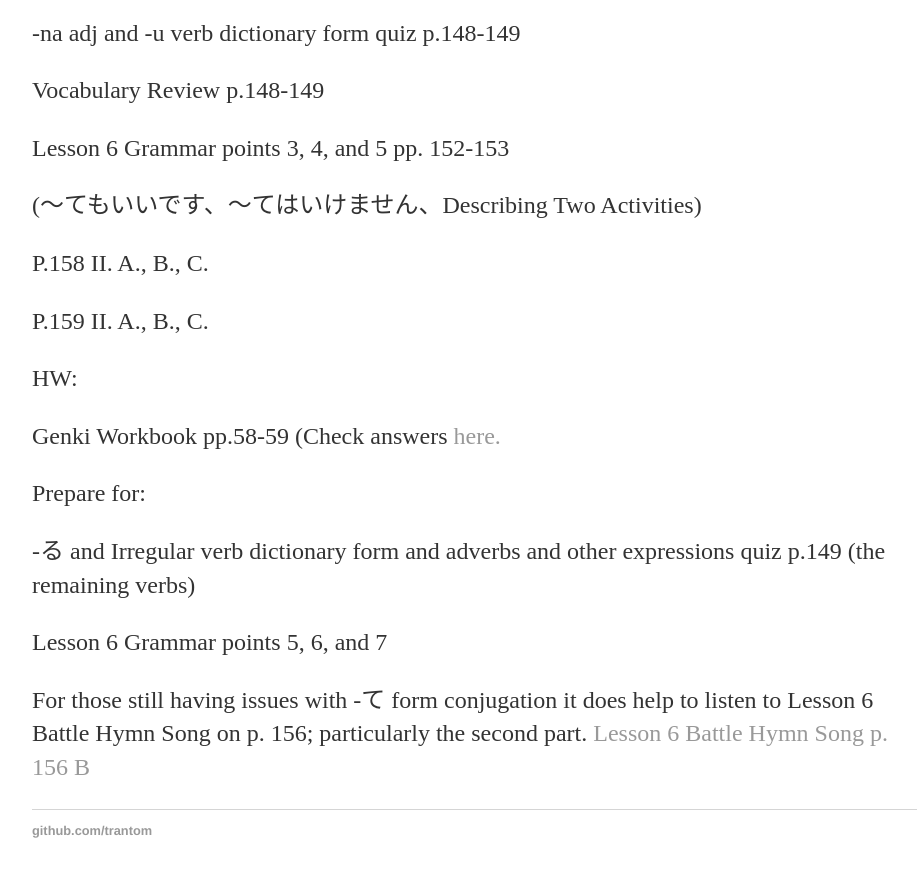
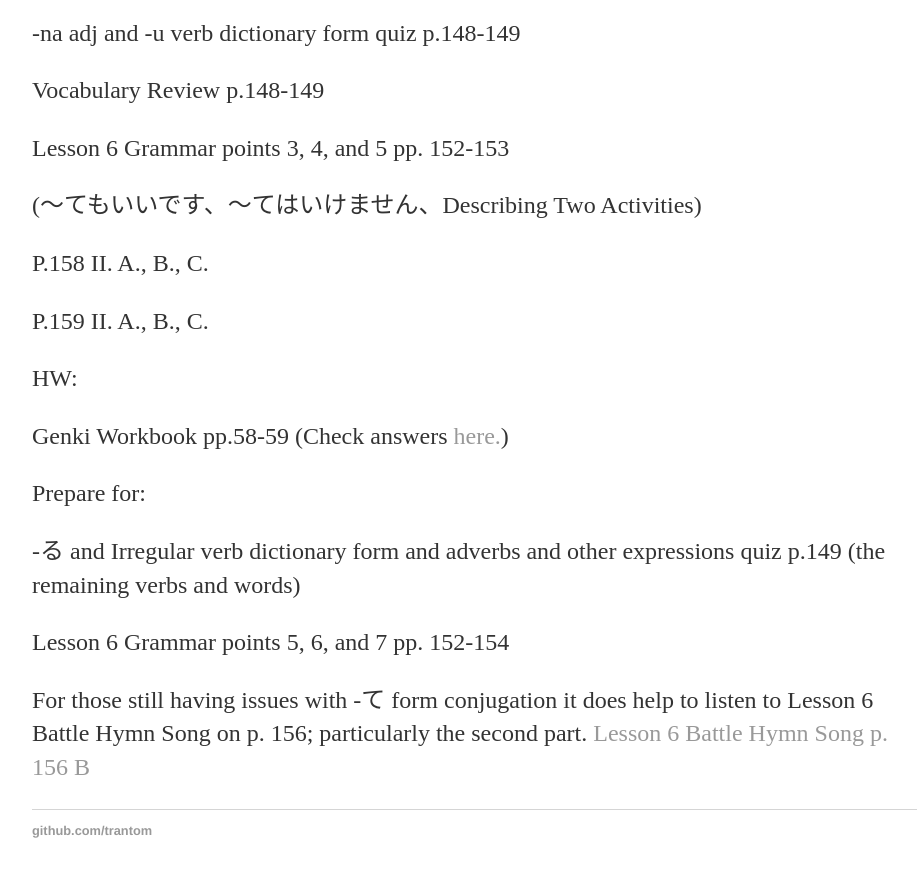
Before and after one commit to trantom/sawada-sensei-no-ato, a Jekyll site: the page built from _posts/2018-06-28-student-j2-meeting-3.md, in a window 1280 px wide and 900 px high, scrolled down 1069 px. Shown: the top 877 px of the window, without its empty margins (160-1077 px from the left). Built offline with Jekyll 4.4.1, drawn with Linux system fonts in a browser that asks for light colours.

Commit message:
minor corrections

```diff
--- a/_posts/2018-06-28-student-j2-meeting-3.md
+++ b/_posts/2018-06-28-student-j2-meeting-3.md
@@ -46,13 +46,13 @@ P.159 II. A., B., C.
 
 HW:
 
-Genki Workbook pp.58-59 (Check answers [here.](https://trantom.github.io/sawada-sensei-no-ato/assets/files/genki-workbook-p58-59-answers.pdf)
+Genki Workbook pp.58-59 (Check answers [here.](https://trantom.github.io/sawada-sensei-no-ato/assets/files/genki-workbook-p58-59-answers.pdf))
 
 Prepare for:
 
--る and Irregular verb dictionary form and adverbs and other expressions quiz p.149 (the remaining verbs)
+-る and Irregular verb dictionary form and adverbs and other expressions quiz p.149 (the remaining verbs and words)
 
-Lesson 6 Grammar points 5, 6, and 7
+Lesson 6 Grammar points 5, 6, and 7 pp. 152-154
 
 For those still having issues with -て form conjugation it does help to listen to Lesson 6 Battle Hymn Song on p. 156; particularly the second part.
 [Lesson 6 Battle Hymn Song p. 156 B](https://www.youtube.com/watch?v=-s0ZRSpZMWI)
```
